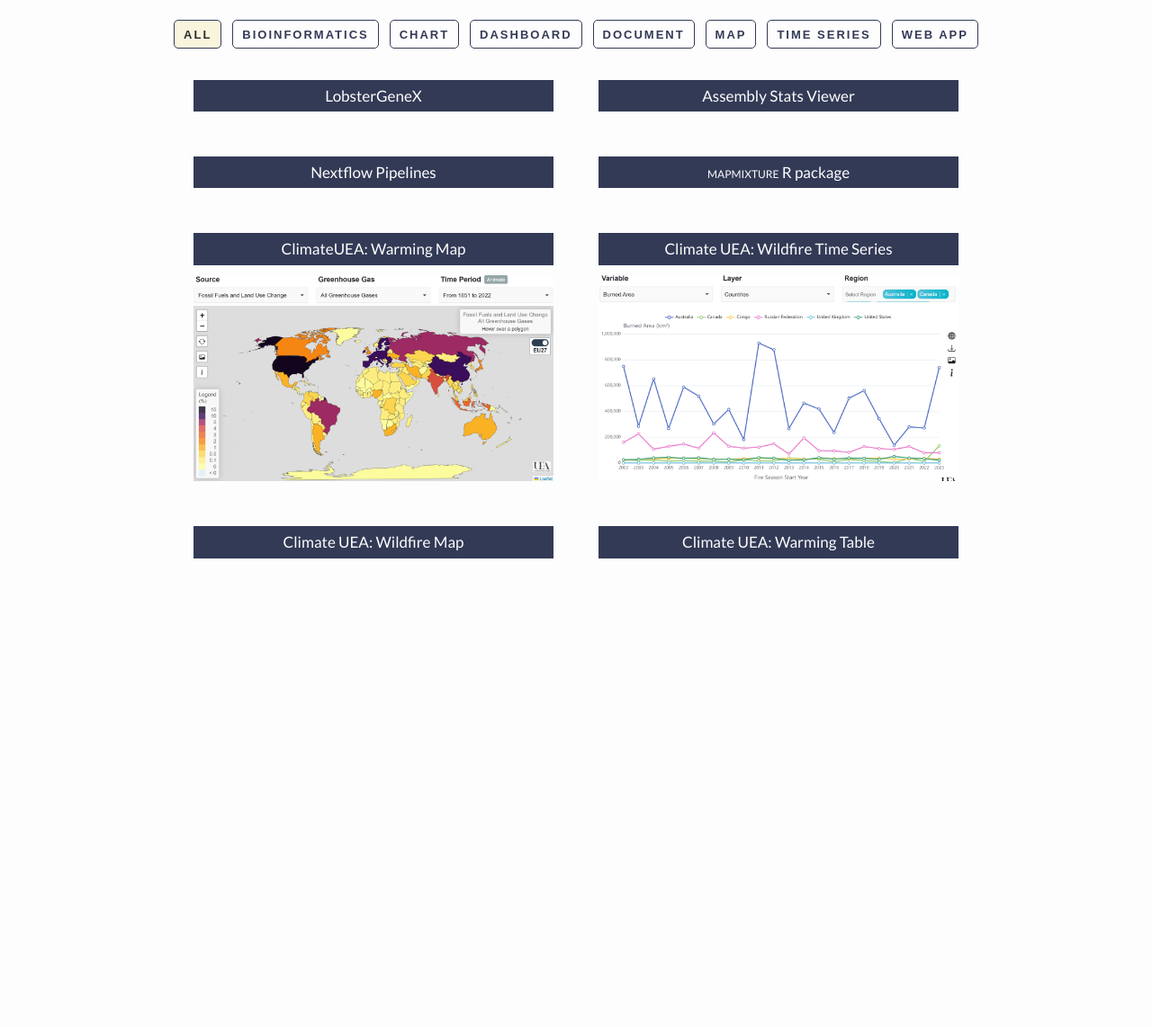
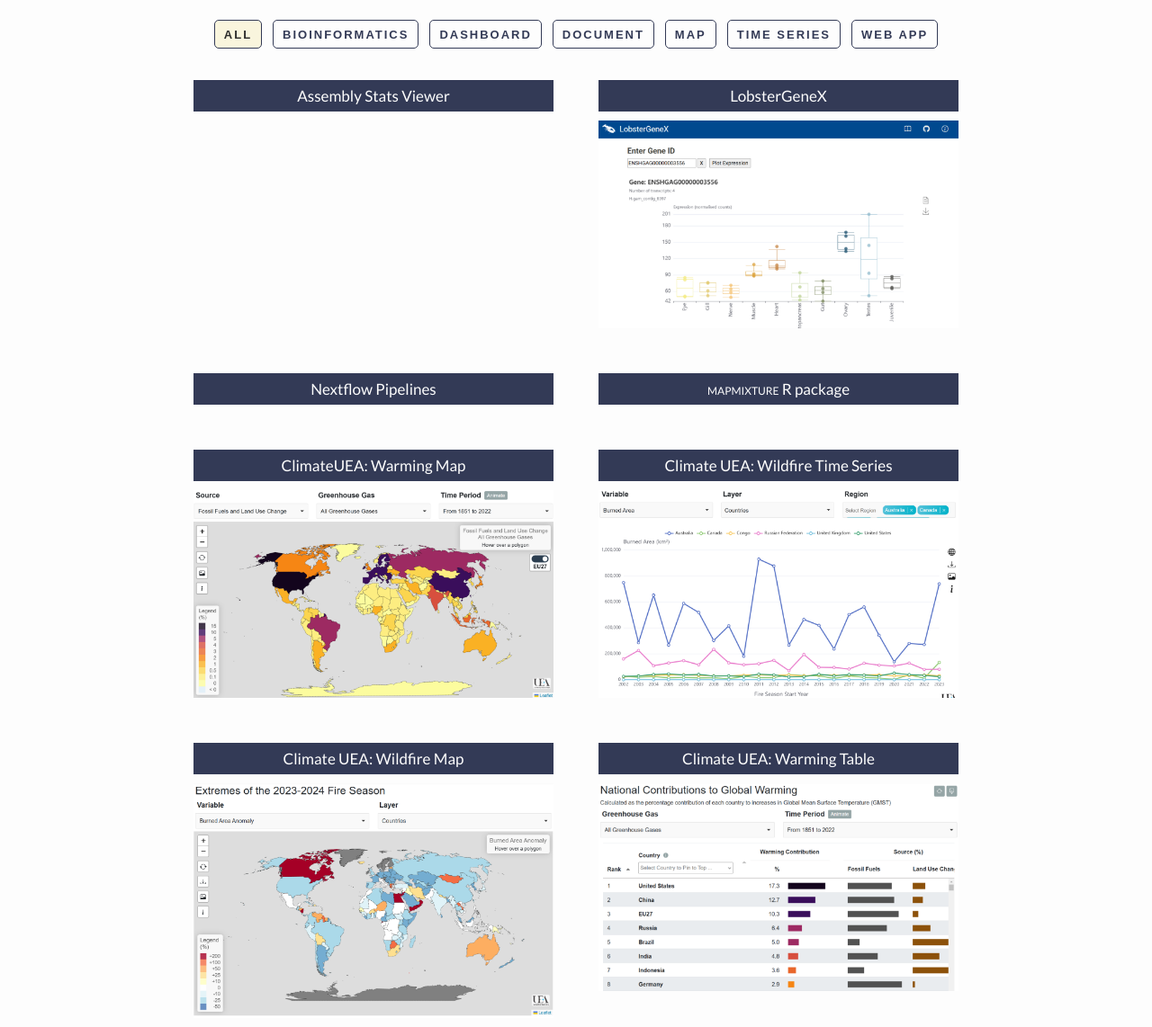
Before and after one commit to Tom-Jenkins/TJ-Data-Visualisation, a plain HTML site: page portfolio.html in a window 1280 px wide. Shown: the part 194-1336 px from the top of the page at 90% size. Before the commit the page ends 825 px from the top, so only its background shows below. Drawn offline with nearby package versions, Linux system fonts and the light colour scheme.

Commit message:
update website

```diff
--- a/css/components/card.css
+++ b/css/components/card.css
@@ -16,7 +16,8 @@
 }
 
 .card__content {
-    padding-top: 1rem;
+    margin-top: 1rem;
+    /* padding-top: 1rem; */
     position: relative;
 
     &:hover .card__icon {
--- a/css/pages/home.css
+++ b/css/pages/home.css
@@ -30,7 +30,6 @@
 }
 
 .hero__btn {
-    text-align: center;
     margin-top: 20px;
 }
 
@@ -79,7 +78,11 @@
 }
 
 .services {
-    background-color: var(--colour-grey);
+    background-color: var(--colour-secondary);
+}
+
+.services__title {
+    color: var(--colour-white);
 }
 
 .services__list {
--- a/portfolio.html
+++ b/portfolio.html
@@ -67,45 +67,52 @@
             <div class="portfolio__btn--container">
                 <button type="button" class="btn__dark portfolio__btn portfolio__btn--1 portfolio__btn--highlight" data-id="1">All</button>
                 <button type="button" class="btn__dark portfolio__btn portfolio__btn--2" data-id="2">Bioinformatics</button>
-                <button type="button" class="btn__dark portfolio__btn portfolio__btn--3" data-id="3">Chart</button>
-                <button type="button" class="btn__dark portfolio__btn portfolio__btn--4" data-id="4">Dashboard</button>
-                <button type="button" class="btn__dark portfolio__btn portfolio__btn--5" data-id="5">Document</button>
-                <button type="button" class="btn__dark portfolio__btn portfolio__btn--6" data-id="6">Map</button>
-                <button type="button" class="btn__dark portfolio__btn portfolio__btn--7" data-id="7">Time series</button>
-                <button type="button" class="btn__dark portfolio__btn portfolio__btn--8" data-id="8">Web App</button>
+                <button type="button" class="btn__dark portfolio__btn portfolio__btn--3" data-id="3">Dashboard</button>
+                <button type="button" class="btn__dark portfolio__btn portfolio__btn--4" data-id="4">Document</button>
+                <button type="button" class="btn__dark portfolio__btn portfolio__btn--5" data-id="5">Map</button>
+                <button type="button" class="btn__dark portfolio__btn portfolio__btn--6" data-id="6">Time Series</button>
+                <button type="button" class="btn__dark portfolio__btn portfolio__btn--7" data-id="7">Web App</button>
             </div>
 
             <div class="row portfolio__item--container">
 
-                <div data-category="1 2 3" class="portfolio__item card">
-                    <div class="card__title">LobsterGeneX</div>
-                </div>
-
-                <div data-category="1 2 3" class="portfolio__item card">
+                <div data-category="1 2 7" class="portfolio__item card">
                     <div class="card__title">Assembly Stats Viewer</div>
                 </div>
 
-                <div data-category="1 2 3" class="portfolio__item card">
+                <div data-category="1 2 7" class="portfolio__item card">
+                    <div class="card__title">LobsterGeneX</div>
+                    <div class="card__content">
+                        <svg class="card__icon" xmlns="http://www.w3.org/2000/svg" width="16" height="16" fill="currentColor" class="bi bi-back" viewBox="0 0 16 16">
+                            <path d="M0 2a2 2 0 0 1 2-2h8a2 2 0 0 1 2 2v2h2a2 2 0 0 1 2 2v8a2 2 0 0 1-2 2H6a2 2 0 0 1-2-2v-2H2a2 2 0 0 1-2-2zm2-1a1 1 0 0 0-1 1v8a1 1 0 0 0 1 1h8a1 1 0 0 0 1-1V2a1 1 0 0 0-1-1z"/>
+                        </svg>
+                        <a href="#" class="popup__trigger" data-target="UEAWildfireChart">
+                            <img class="card__image" src="images/LobsterGeneX.png" alt="screenshot of LobsterGeneX app">
+                        </a>
+                    </div>
+                </div>
+
+                <div data-category="1 2" class="portfolio__item card">
                     <div class="card__title">Nextflow Pipelines</div>
                 </div>
 
-                <div data-category="1 3 6 8" class="portfolio__item card">
+                <div data-category="1 2 5" class="portfolio__item card">
                     <div class="card__title"><span style="font-variant: small-caps;">mapmixture</span> R package</div>
                 </div>
 
-                <div data-category="1 6 8" class="portfolio__item card">
+                <div data-category="1 5 7" class="portfolio__item card">
                     <div class="card__title">ClimateUEA: Warming Map</div>
                     <div class="card__content">
                         <svg class="card__icon" xmlns="http://www.w3.org/2000/svg" width="16" height="16" fill="currentColor" class="bi bi-back" viewBox="0 0 16 16">
                             <path d="M0 2a2 2 0 0 1 2-2h8a2 2 0 0 1 2 2v2h2a2 2 0 0 1 2 2v8a2 2 0 0 1-2 2H6a2 2 0 0 1-2-2v-2H2a2 2 0 0 1-2-2zm2-1a1 1 0 0 0-1 1v8a1 1 0 0 0 1 1h8a1 1 0 0 0 1-1V2a1 1 0 0 0-1-1z"/>
                         </svg>
                         <a href="#" class="popup__trigger" data-target="UEAWildfireChart">
-                            <img class="card__image" src="images/UEA_map_national_contributions.png" alt="screenshot of UEA global warming map app" class="project__img">
+                            <img class="card__image" src="images/UEA_map_national_contributions.png" alt="screenshot of UEA global warming map app">
                         </a>
                     </div>
                 </div>
 
-                <div data-category="1 3 7 8" class="portfolio__item card">
+                <div data-category="1 6 7" class="portfolio__item card">
                     <div class="card__title">Climate UEA: Wildfire Time Series</div>
                     <div class="card__content">
                         <!-- <svg class="card__icon" xmlns="http://www.w3.org/2000/svg" width="16" height="16" fill="currentColor" class="bi bi-hand-index-thumb" viewBox="0 0 16 16">
@@ -115,17 +122,33 @@
                             <path d="M0 2a2 2 0 0 1 2-2h8a2 2 0 0 1 2 2v2h2a2 2 0 0 1 2 2v8a2 2 0 0 1-2 2H6a2 2 0 0 1-2-2v-2H2a2 2 0 0 1-2-2zm2-1a1 1 0 0 0-1 1v8a1 1 0 0 0 1 1h8a1 1 0 0 0 1-1V2a1 1 0 0 0-1-1z"/>
                         </svg>
                         <a href="#" class="popup__trigger" data-target="UEAWildfireChart">
-                            <img class="card__image" src="images/UEA_timeseries_wildfires.png" alt="screenshot of UEA wildfire time series app" class="project__img">
+                            <img class="card__image" src="images/UEA_timeseries_wildfires.png" alt="screenshot of UEA wildfire time series app">
                         </a>
                     </div>
                 </div>
 
-                <div data-category="1 2 3" class="portfolio__item card">
+                <div data-category="1 5 7" class="portfolio__item card">
                     <div class="card__title">Climate UEA: Wildfire Map</div>
+                    <div class="card__content">
+                        <svg class="card__icon" xmlns="http://www.w3.org/2000/svg" width="16" height="16" fill="currentColor" class="bi bi-back" viewBox="0 0 16 16">
+                            <path d="M0 2a2 2 0 0 1 2-2h8a2 2 0 0 1 2 2v2h2a2 2 0 0 1 2 2v8a2 2 0 0 1-2 2H6a2 2 0 0 1-2-2v-2H2a2 2 0 0 1-2-2zm2-1a1 1 0 0 0-1 1v8a1 1 0 0 0 1 1h8a1 1 0 0 0 1-1V2a1 1 0 0 0-1-1z"/>
+                        </svg>
+                        <a href="#" class="popup__trigger" data-target="UEAWildfireChart">
+                            <img class="card__image" src="images/UEA_map_wildfires.png" alt="screenshot of UEA wildfires map app">
+                        </a>
+                    </div>
                 </div>
 
-                <div data-category="1 2 3" class="portfolio__item card">
+                <div data-category="1 7" class="portfolio__item card">
                     <div class="card__title">Climate UEA: Warming Table</div>
+                    <div class="card__content">
+                        <svg class="card__icon" xmlns="http://www.w3.org/2000/svg" width="16" height="16" fill="currentColor" class="bi bi-back" viewBox="0 0 16 16">
+                            <path d="M0 2a2 2 0 0 1 2-2h8a2 2 0 0 1 2 2v2h2a2 2 0 0 1 2 2v8a2 2 0 0 1-2 2H6a2 2 0 0 1-2-2v-2H2a2 2 0 0 1-2-2zm2-1a1 1 0 0 0-1 1v8a1 1 0 0 0 1 1h8a1 1 0 0 0 1-1V2a1 1 0 0 0-1-1z"/>
+                        </svg>
+                        <a href="#" class="popup__trigger" data-target="UEAWildfireChart">
+                            <img class="card__image" src="images/UEA_table_national_contributions.png" alt="screenshot of UEA global warming table app">
+                        </a>
+                    </div>
                 </div>
 
             </div>
```
Also changed, not shown: index.html (+2 -2 lines), images/LobsterGeneX.png (added), images/UEA_map_wildfires.PNG (added), images/UEA_table_national_contributions.PNG (added).
